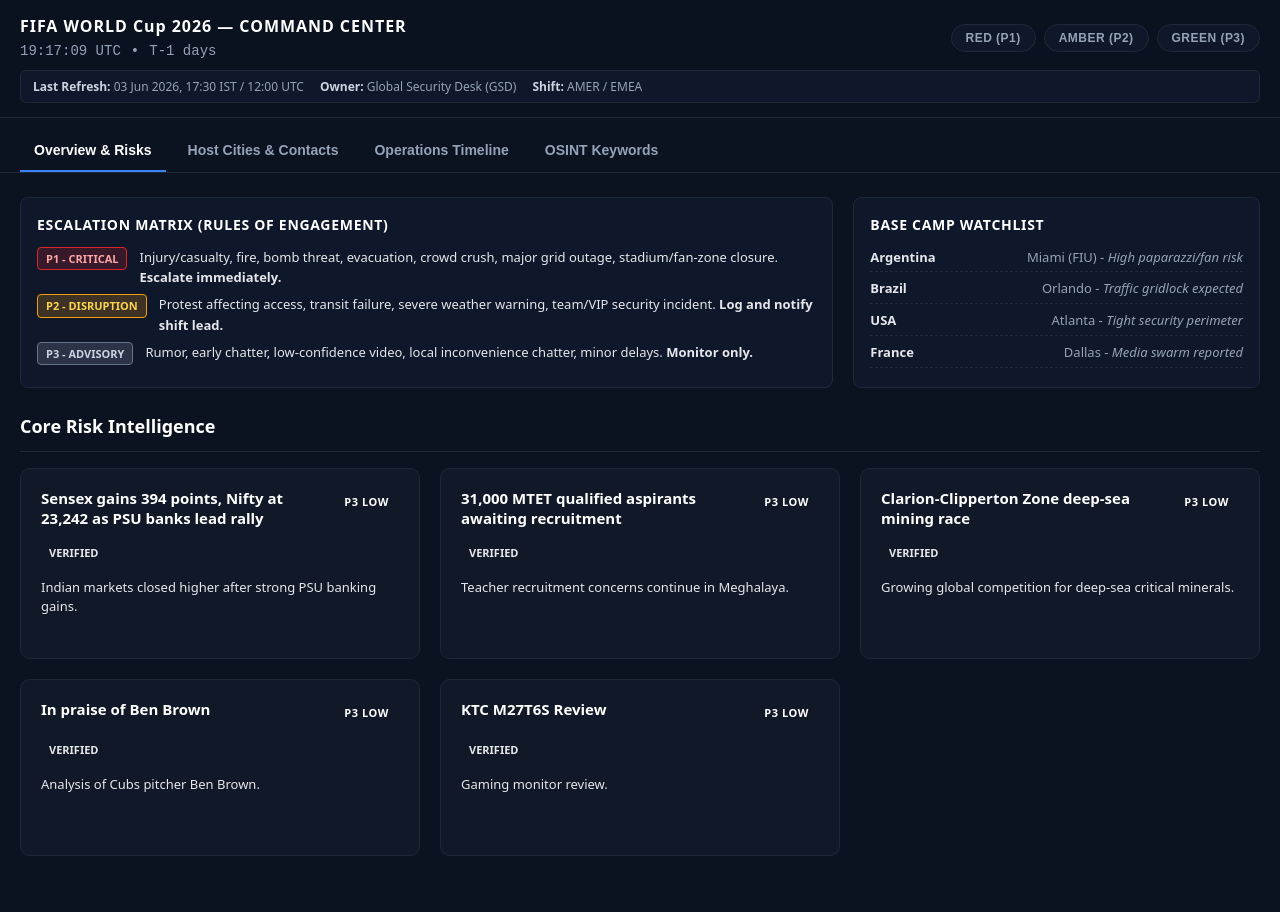
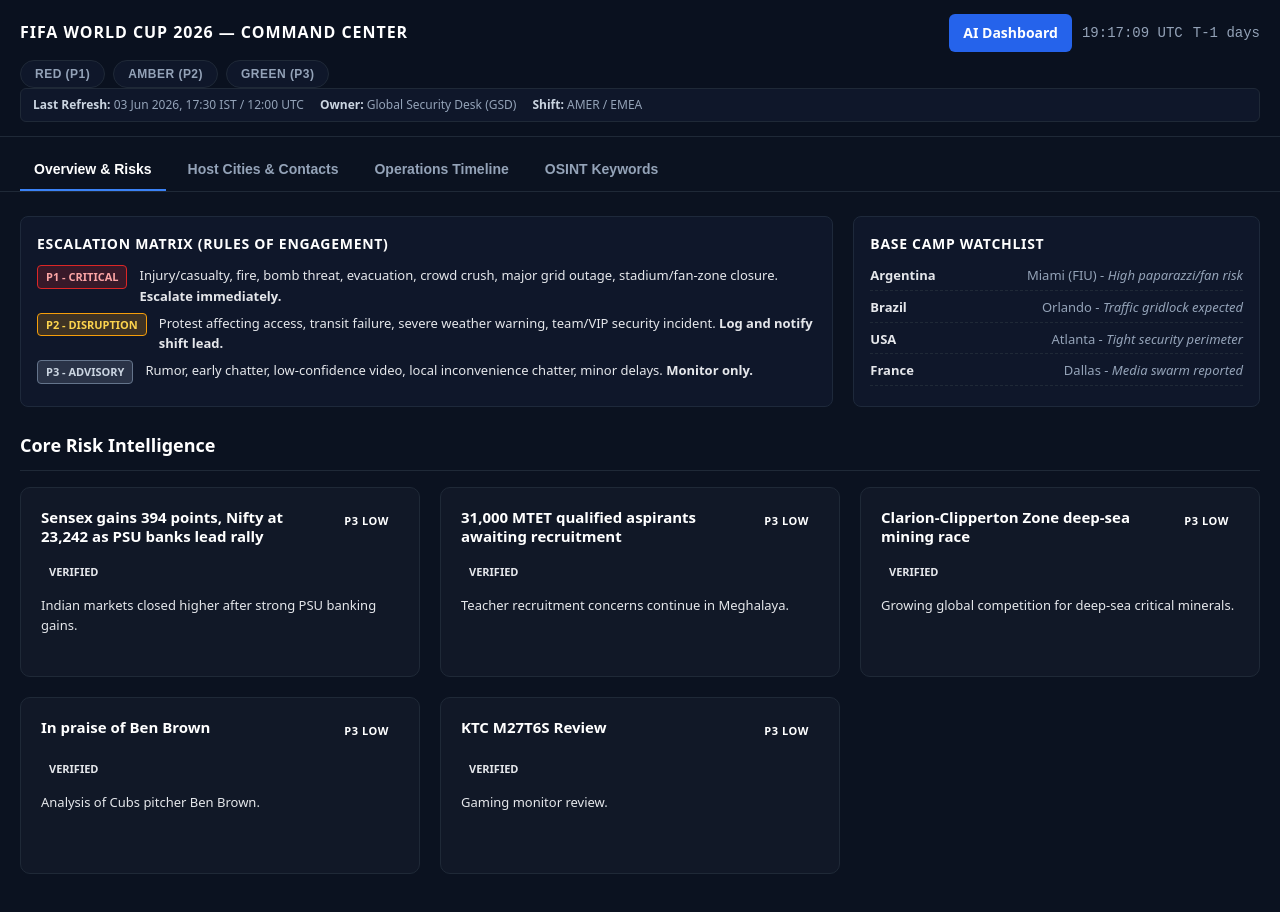
Before and after one commit to tharanir-svg/wc26-command-center, a plain HTML site: page wc-index.html in a window 1280 px wide. Drawn offline with Linux system fonts and the light colour scheme.

Commit message:
Update wc-index.html

```diff
--- a/wc-index.html
+++ b/wc-index.html
@@ -220,14 +220,31 @@
 <body>
   <header class="header">
     <div class="header-top">
-      <div class="header-left">
-        <div class="brand">FIFA WORLD Cup 2026 — COMMAND CENTER</div>
-        <div class="clock-meta">
-          <span id="utc-clock">00:00:00 UTC</span>
-          <span class="dot">•</span>
-          <span id="countdown">T-12 days</span>
-        </div>
-      </div>
+  <div class="brand">
+    FIFA WORLD CUP 2026 — COMMAND CENTER
+  </div>
+
+  <div style="display:flex;gap:10px;align-items:center;">
+
+    <a href="../index.html"
+       style="
+         background:#2563eb;
+         color:white;
+         padding:8px 14px;
+         border-radius:6px;
+         font-weight:600;
+         text-decoration:none;
+       ">
+      AI Dashboard
+    </a>
+
+    <div class="clock-meta">
+      <span id="utc-clock"></span>
+      <span id="countdown"></span>
+    </div>
+
+  </div>
+</div>
       <div class="header-right">
         <button class="filter red" data-level="high">RED (P1)</button>
         <button class="filter amber" data-level="medium">AMBER (P2)</button>
```
